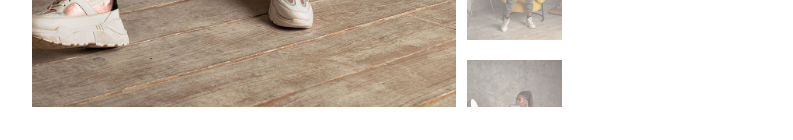
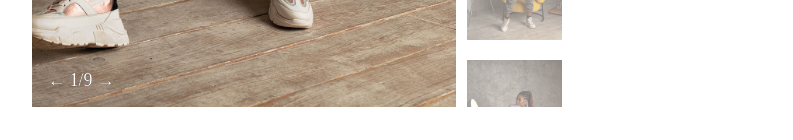
Before and after one commit to alrramezani/react-product-slider, a React (Create React App) app: page / in a window 1280 px wide. Shown: the part 657-797 px from the top of the page, without its empty margins (166-959 px from the left). Built offline with nearby package versions, Linux system fonts and the light colour scheme.

Commit message:
create navigator component

```diff
--- a/src/appStyle.ts
+++ b/src/appStyle.ts
@@ -15,7 +15,7 @@ export const AppContainer = styled.div`
     width: 39%;
     .link-to-photographer {
       text-decoration: none;
-      color: #7f7f7f;
+      color: #575757;
       border: 1px solid;
       border-radius: 6px;
       border-color: #dfdfe0;
--- /dev/null
+++ b/src/react-app-env.d.ts
@@ -0,0 +1 @@
+/// <reference types="react-scripts" />
--- /dev/null
+++ b/src/react-product-slider/components/navigator/index.tsx
@@ -0,0 +1,22 @@
+import { NavigatorContainer } from "./style";
+type navigatorProps = {
+  selected: number;
+  count: number;
+  navigate: (direction: string) => void;
+};
+const Navigator: React.FC<navigatorProps> = ({ selected, count, navigate }) => {
+  return (
+    <NavigatorContainer>
+      <div className="next" onClick={() => navigate("next")}>
+        &#8592;
+      </div>
+      <div className="map">
+        {selected + 1}/{count}
+      </div>
+      <div className="prev" onClick={() => navigate("prev")}>
+        &#8594;
+      </div>
+    </NavigatorContainer>
+  );
+};
+export default Navigator;
--- /dev/null
+++ b/src/react-product-slider/components/navigator/style.ts
@@ -0,0 +1,17 @@
+import styled from "styled-components";
+export const NavigatorContainer = styled.div`
+  display: flex;
+  position: absolute;
+  z-index: 1;
+  bottom: 16px;
+  left: 16px;
+  color: #fff;
+  text-shadow: 0 0 black;
+  font-size: 18px;
+  .map{
+    margin:0 4px ;
+  }
+  .next,.prev {
+    cursor: pointer;
+  }
+`;
--- a/src/react-product-slider/index.tsx
+++ b/src/react-product-slider/index.tsx
@@ -1,5 +1,6 @@
 import { useState } from "react";
 import { SliderContainer, SelectedPicture, Thumbnails } from "./style";
+import Navigator from "./components/navigator";
 type imageType = {
   src: string;
   alt?: string;
@@ -11,9 +12,32 @@ type Props = {
 };
 const ReactProductSlider: React.FC<Props> = ({ items }) => {
   const [selectedIndex, setSelectedIndex] = useState(0);
+  const navigate = (direction: string) => {
+    if (direction === "next") {
+      if (selectedIndex < items.images.length - 1) {
+        setSelectedIndex(selectedIndex + 1);
+      } else {
+        setSelectedIndex(0);
+      }
+    }
+    if (direction === "prev") {
+      if (selectedIndex !== 0) {
+        setSelectedIndex(selectedIndex - 1);
+      } else {
+        setSelectedIndex(items.images.length - 1);
+      }
+    }
+  };
+  console.log(selectedIndex, items.images.length);
+
   return (
     <SliderContainer>
       <SelectedPicture background={items.images[selectedIndex]["src"]} />
+      <Navigator
+        selected={selectedIndex}
+        count={items.images.length}
+        navigate={navigate}
+      />
       <Thumbnails>
         {items.thumbnails.map((thumbnail: imageType, index: number) => (
           <div
--- a/src/react-product-slider/style.ts
+++ b/src/react-product-slider/style.ts
@@ -8,13 +8,14 @@ export const SliderContainer = styled.div`
   width: 100%;
   height: 100%;
   max-height: 100%;
+  position:relative ;
 `;
 export const SelectedPicture = styled.div<selectedPictureProps>`
   width: 80%;
   height: 100%;
   display: flex;
   justify-content: center;
-  cursor: pointer;
+  cursor: zoom-in;
   background-image: url(${({ background }) => background});
   background-repeat: no-repeat;
   background-position: center;
```
Also changed, not shown: src/index.tsx (+6 -4 lines), public/mockImages/thumbnail-1.jpg (added).
